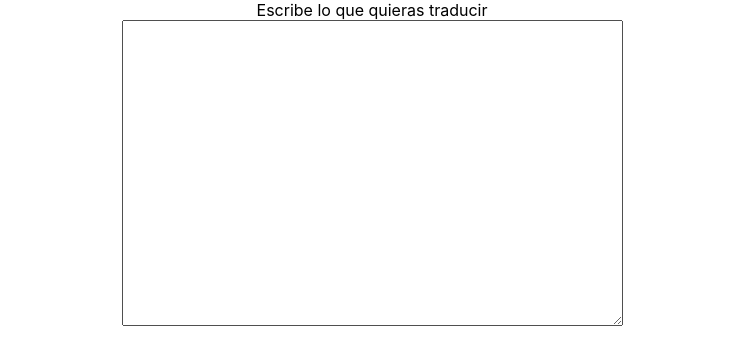
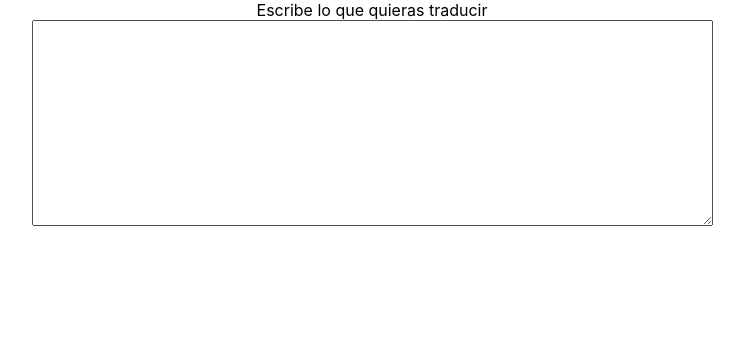
Before and after one commit to LuciaMezquida/traductor-mimimi, a React (Create React App) app: page / in a window 1280 px wide. Shown: the top 364 px of the page, without its empty margins (268-1012 px from the left). Built offline with nearby package versions, Linux system fonts and the light colour scheme.

Commit message:
Create component to take the text from the input and send it to the paragraph component

```diff
--- a/public/index.html
+++ b/public/index.html
@@ -5,7 +5,6 @@
     <link rel="icon" href="%PUBLIC_URL%/favicon.ico" />
     <meta name="viewport" content="width=device-width, initial-scale=1" />
     <meta name="description" content="Web site created using create-react-app" />
-    <link rel="apple-touch-icon" href="%PUBLIC_URL%/logo192.png" />
 
     <link rel="manifest" href="%PUBLIC_URL%/manifest.json" />
 
--- a/src/components/App.js
+++ b/src/components/App.js
@@ -1,20 +1,28 @@
 import "../styleSheets/App.scss";
+import React from "react";
+import TextInput from "./TextInput";
+import MIMIMITranslator from "./MIMIMITranslator";
 
-function App() {
-  return (
-    <div className="App">
-      <label htmlFor="tranlator" className="App__label">
-        Escribe lo que quieras traducir
-        <textarea
-          className="App__label--text"
-          name="tranlator"
-          id="tranlator"
-          cols="60"
-          rows="20"
-        ></textarea>
-      </label>
-    </div>
-  );
+class App extends React.Component {
+  constructor(props) {
+    super(props);
+    this.text = "";
+    this.handleText = this.handleText.bind(this);
+  }
+  handleText(text) {
+    this.text = text.replace(/[aáeéiíoóuú]/gi, "i");
+    console.log("app: " + this.text);
+    this.forceUpdate();
+  }
+
+  render() {
+    return (
+      <>
+        <TextInput handleInputText={this.handleText} />
+        <MIMIMITranslator value={this.text} />
+      </>
+    );
+  }
 }
 
 export default App;
--- /dev/null
+++ b/src/components/MIMIMITranslator.js
@@ -0,0 +1,9 @@
+import React from "react";
+
+class MIMIMITranslator extends React.Component {
+  render() {
+    return <p className="translation">{this.props.value}</p>;
+  }
+}
+
+export default MIMIMITranslator;
--- /dev/null
+++ b/src/components/TextInput.js
@@ -0,0 +1,34 @@
+import React from "react";
+
+class TextInput extends React.Component {
+  constructor(props) {
+    super(props);
+    this.value = "";
+    this.handleChange = this.handleChange.bind(this);
+  }
+  handleChange(ev) {
+    console.log("textInput");
+    this.value = ev.currentTarget.value;
+    this.props.handleInputText(this.value);
+    this.forceUpdate();
+  }
+  render() {
+    return (
+      <div className="App">
+        <label htmlFor="tranlator" className="App__label">
+          Escribe lo que quieras traducir
+          <textarea
+            className="App__label--text"
+            name="tranlator"
+            id="tranlator"
+            cols="60"
+            rows="10"
+            onChange={this.handleChange}
+          ></textarea>
+        </label>
+      </div>
+    );
+  }
+}
+
+export default TextInput;
--- a/src/styleSheets/App.scss
+++ b/src/styleSheets/App.scss
@@ -6,6 +6,7 @@
       display: block;
       margin: auto;
       outline-style: none;
+      font-size: 18px;
     }
   }
 }
```
Also changed, not shown: src/styleSheets/index.scss (+3 -5 lines).
